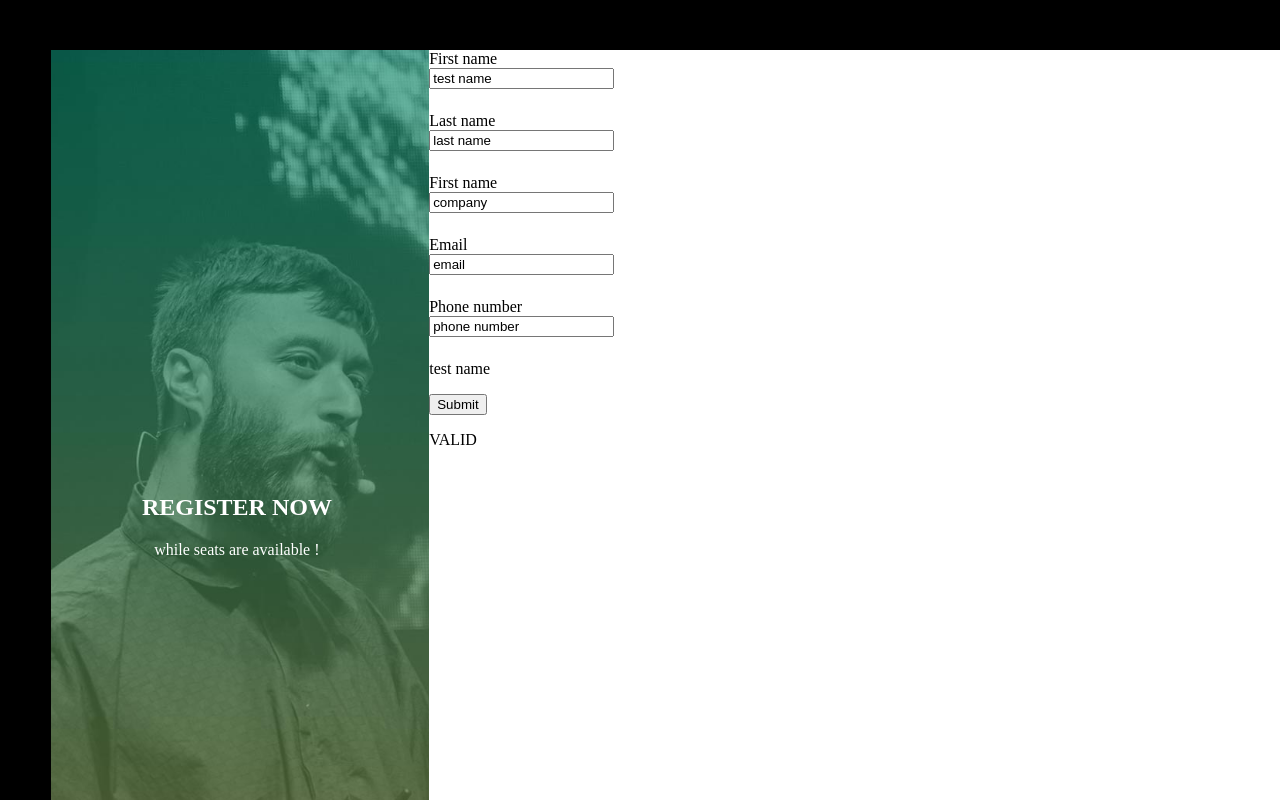
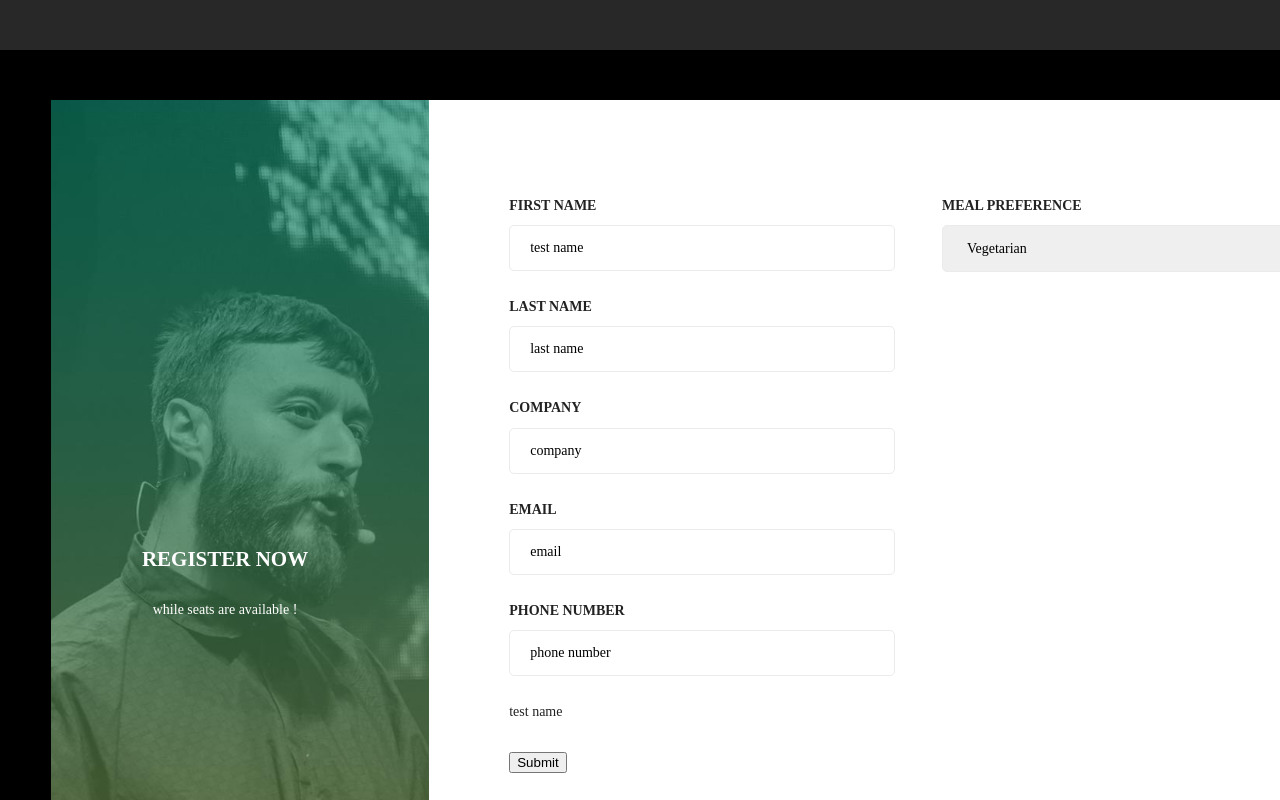
Before and after one commit to Innovic-io/angular-restaurant-reservation, an Angular app: page / in a window 1280 px wide. Shown: the top 800 px of the page. Built offline with nearby package versions, Linux system fonts and the light colour scheme; what ng5-slider would draw is missing.

Commit message:
Created select component and implemented CSS

```diff
--- a/src/app/MealPreferences.ts
+++ b/src/app/MealPreferences.ts
@@ -1 +1,9 @@
+import {Meals} from './Meals';
+
 export const MealPreferences: string[] = ['Vegetarian', 'Kosher', 'Asian Vegetarian'];
+
+export const meals: Meals[] = [
+  {value: 'vegeterian', name: 'Vegeterian'},
+  {value: 'kosher', name: 'Kosher'},
+  {value: 'asianVegeterian', name: 'Asian Vegetarian'}
+];
--- /dev/null
+++ b/src/app/Meals.ts
@@ -0,0 +1,4 @@
+export class Meals {
+  value: string;
+  name: string;
+}
--- a/src/app/form-comp/check/check.component.html
+++ b/src/app/form-comp/check/check.component.html
@@ -1,6 +1,5 @@
 <div class="label-flex">
   <label for="payment">Payment mode</label>
-  <a href="#" class="form-link">Payment Detail</a>
 </div>
 <!--<div class="form-radio-group">
   <div class="form-radio-item">
@@ -16,8 +15,8 @@
 </div>-->
 <div class="form-radio-group">
   <div class="form-radio-item" *ngFor="let mode of paymentMode" (click)="funcConLog($event)">
-    <input type="radio" name="payment" id="{{mode.name}}">
-    <label for="{{mode.name}}">{{mode.name}}</label>
+    <input type="radio" name="payment" [id]="mode.name">
+    <label [for]="mode.name">{{mode.name}}</label>
     <span class="check"></span>
   </div>
 
--- a/src/app/form-comp/form-comp.component.ts
+++ b/src/app/form-comp/form-comp.component.ts
@@ -1,5 +1,6 @@
 import {ChangeDetectionStrategy, Component, OnInit} from '@angular/core';
-import {FormBuilder} from '@angular/forms';
+import {FormBuilder, Validators} from '@angular/forms';
+import {MealPreferences} from '../MealPreferences';
 
 @Component({
   changeDetection: ChangeDetectionStrategy.Default,
@@ -9,13 +10,18 @@ import {FormBuilder} from '@angular/forms';
 })
 export class FormCompComponent implements OnInit {
 
+
+
   profileForm = this.fb.group({
     firstName: ['test name'],
     lastName: ['last name'],
     company: ['company'],
     email: ['email'],
-    phoneNumber: ['phone number']
+    phoneNumber: ['phone number'],
+    mealPreference: [MealPreferences[0]],
+    paymentMode: []
   });
+
 
   componentGroupName: string;
 
@@ -23,12 +29,8 @@ export class FormCompComponent implements OnInit {
   }
 
   ngOnInit() {
-    console.log('Form starting');
   }
 
-  changeFirstName() {
-    console.log(this.profileForm.get('firstName').value);
-  }
 
   PrintingOnConsole(data) {
     console.log(data);
@@ -36,7 +38,7 @@ export class FormCompComponent implements OnInit {
 
   getComponentGroupName(data) {
     this.componentGroupName = data;
-    console.log(data);
+    //console.log(data);
   }
 
   onSubmit() {
--- a/src/app/form-comp/input/input.component.html
+++ b/src/app/form-comp/input/input.component.html
@@ -1,7 +1,6 @@
-<div class="form-input" [formGroup]="formChild">
+<div class="form-input">
   <label>
     {{label}}
   </label>
-  <input type="text" formControlName="{{inputComponentName}}" >
-
+  <input type="text" [formControl]="control" >
 </div>
--- a/src/app/form-comp/input/input.component.ts
+++ b/src/app/form-comp/input/input.component.ts
@@ -1,5 +1,5 @@
 import {ChangeDetectionStrategy, Component, EventEmitter, Input, OnInit, Output} from '@angular/core';
-import {FormBuilder, FormControl, FormGroup} from '@angular/forms';
+import { FormControl } from '@angular/forms';
 
 @Component({
   changeDetection: ChangeDetectionStrategy.OnPush,
@@ -9,22 +9,12 @@ import {FormBuilder, FormControl, FormGroup} from '@angular/forms';
 })
 export class InputComponent implements OnInit {
 
-  @Input() formChild: FormGroup;
-  @Input() inputComponentName: string;
+  @Input() control: FormControl;
   @Input() label;
-  @Output() name = new EventEmitter<string>();
 
+  constructor() {}
 
-  constructor(private _fb: FormBuilder) {
-
-  }
-
-  ngOnInit() {
-    this.name.emit(this.inputComponentName);
-
-
-  }
-
+  ngOnInit() {}
 
   printingValue(data) {
     console.log(data);
--- a/src/app/form-comp/select-list/select-list.component.html
+++ b/src/app/form-comp/select-list/select-list.component.html
@@ -1,28 +1,6 @@
-<div class="form-select">
-  <div class="label-flex">
-    <label for="meal_preferences">Meal Preferences</label>
-    <a href="#" class="form-link">Lunch detail</a>
-  </div>
-  <div class="select-list">
-
-    <ul class="list-item" id="meal_preference" name="meal_preference">
-      <li value="Kocher" class="init">kocher</li>
-      <li value="Vegan" style="display: none">vegeterian</li>
-      <li value="Asian" style="display: none">asian</li>
-      <li *ngFor="let meal of mealPreferences" id="{{meal}}" value="{{meal}}">{{meal}}</li>
-
-    </ul>
-
-    <!--
-        <select class="list-item" id="power"
-                required
-                name="power">
-          <option *ngFor="let meal of mealPreferences" [value]="meal">
-            {{meal}}
-          </option>
-        </select>
-    -->
-  </div>
-
-
+<div>
+  <label>{{label}}</label>
+  <select [formControl]="control" class="select-list">
+    <option *ngFor="let meal of mealPreferences" [ngValue]="meal">{{meal}}</option>
+  </select>
 </div>
--- a/src/app/form-comp/select-list/select-list.component.ts
+++ b/src/app/form-comp/select-list/select-list.component.ts
@@ -1,5 +1,6 @@
-import {ChangeDetectionStrategy, Component, OnInit} from '@angular/core';
-import {MealPreferences} from '../../MealPreferences';
+import { ChangeDetectionStrategy, Component, EventEmitter, Input, OnInit, Output } from '@angular/core';
+import { MealPreferences } from '../../MealPreferences';
+import { FormControl } from '@angular/forms';
 
 @Component({
   changeDetection: ChangeDetectionStrategy.OnPush,
@@ -9,9 +10,10 @@ import {MealPreferences} from '../../MealPreferences';
 })
 export class SelectListComponent implements OnInit {
 
-  testValue = 1;
+  mealPreferences = MealPreferences;
 
-  mealPreferences = MealPreferences;
+  @Input() label: string;
+  @Input() control: FormControl;
 
   constructor() {
 
--- a/src/app/form-comp/test.html
+++ b/src/app/form-comp/test.html
@@ -1,4 +1,10 @@
 <html>
+<!--<div style="background-color: white">
+  <p>
+    {{profileForm.status}}
+  </p>
+  <pre> {{ profileForm.value | json }}</pre>
+</div>-->
 <div class="container">
   <div class="content_container">
     <div class="img_container">
@@ -10,13 +16,16 @@
       </div>
     </div>
     <div class="form_container">
-
+      <div class="register-form">
         <form [formGroup]="profileForm" (ngSubmit)="onSubmit()">
-        <app-input (name)="getComponentGroupName($event)"
-                   [inputComponentName]="'firstName'"
-                   [label]="'First name'"
-                   [formChild]="profileForm">
-        </app-input>
+          <div class="form-group1">
+            <app-input [control]="profileForm.get('firstName')" [label]="'First name'"></app-input>
+            <app-input [control]="profileForm.get('lastName')" [label]="'Last name'"></app-input>
+            <app-input [control]="profileForm.get('company')" [label]="'Company'"></app-input>
+            <app-input [control]="profileForm.get('email')" [label]="'Email'"></app-input>
+            <app-input [control]="profileForm.get('phoneNumber')" [label]="'Phone number'"></app-input>
+            {{ profileForm.get('firstName')?.value }}
+            <!--
             <app-input (name)="getComponentGroupName($event)"
                        [inputComponentName]="'lastName'"
                        [label]="'Last name'"
@@ -37,16 +46,26 @@
                        [label]="'Phone number'"
                        [formChild]="profileForm">
             </app-input>
-        <p>{{profileForm.get('firstName').value}}</p>
+            -->
+          </div>
+          <div class="form-group2">
+            <app-select-list [label]="'Meal Preference'"
+                             [control]="profileForm.get('mealPreference')"></app-select-list>
+
+          </div>
+
+          <div class="donate-us">
+
 
             <button type="submit" [disabled]="!profileForm.valid">Submit</button>
+          </div>
         </form>
-      <p>
-        {{profileForm.status}}
-      </p>
 
+
+      </div>
 
     </div>
   </div>
 </div>
+
 </html>
--- a/src/styles.css
+++ b/src/styles.css
@@ -685,7 +685,14 @@ span {
 */
 
 body {
+  font-size: 14px;
+  line-height: 1.8;
+  color: #222;
+  font-weight: 500;
+  font-family: 'Poppins';
   margin: 0px;
+  background: #282828;
+  padding: 50px 0;
 }
 
 .container {
@@ -724,7 +731,7 @@ body {
   float: right;
 }
 
-.textImage{
+.textImage {
   color: white;
   position: absolute;
   top: 45%;
@@ -736,6 +743,100 @@ body {
   margin-bottom: 23px;
 }
 
-.form-input label, input {
+
+label {
+  font-weight: bold;
+  text-transform: uppercase;
+  margin-bottom: 7px;
   display: block;
+  width: 100%;
 }
+
+input {
+  box-sizing: border-box;
+  border: 1px solid #ebebeb;
+  padding: 14px 20px;
+  border-radius: 5px;
+  -moz-border-radius: 5px;
+  -webkit-border-radius: 5px;
+  -o-border-radius: 5px;
+  -ms-border-radius: 5px;
+  font-size: 14px;
+  font-family: 'Poppins';
+  width: 90%;
+
+}
+
+.register-form {
+  /*padding: 93px 115px 90px 80px;*/
+  padding: 0px;
+  margin-bottom: -8px;
+  position: absolute;
+  height: 100%;
+  width: 100%;
+  background-color: white;
+}
+
+.form-row {
+  /*margin: 0 -30px;*/
+  height: 100%;
+  position: relative;
+}
+
+.form-row .form-group {
+  width: 100%;
+  padding: 0 0px;
+}
+
+.form-row .form-group {
+  width: 30%;
+  padding: 0 30px;
+}
+
+
+.form-group1 {
+  width: 42%;
+  padding: 0 0px;
+  background-color: white;
+  position: relative;
+  float: left;
+  margin: 93px 0px 90px 80px;
+}
+
+.form-group2 {
+  width: 42%;
+  padding: 0 0px;
+  background-color: white;
+  position: relative;
+  float: right;
+  height: 100px;
+  margin: 93px 80px 90px 0px;
+}
+
+.donate-us {
+  height: 20%;
+  width: 85%;
+  background-color: white;
+  position: absolute;
+  margin: 650px 0 0 80px;
+
+}
+
+.select-list {
+  position: relative;
+  display: inline-block;
+  width: 90%;
+
+
+  box-sizing: border-box;
+  border: 1px solid #ebebeb;
+  padding: 14px 20px;
+  border-radius: 5px;
+  -moz-border-radius: 5px;
+  -webkit-border-radius: 5px;
+  -o-border-radius: 5px;
+  -ms-border-radius: 5px;
+  font-size: 14px;
+  font-family: 'Poppins';
+  width: 90%;
+}
```
Lines whose indentation alone changed are shown as unchanged.
